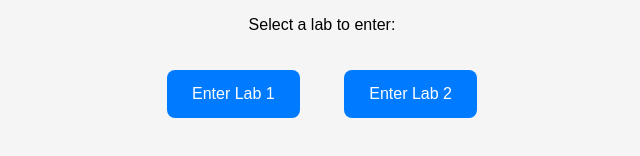
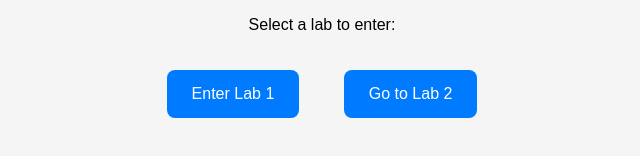
Before and after one commit to Someone999j/Someone999j.github.io, a plain HTML site: page index.html in a window 1280 px wide. Shown: the part 122-278 px from the top of the page, 318-958 px from the left. Drawn offline with Linux system fonts and the light colour scheme.

Commit message:
Update index.html

```diff
--- a/index.html
+++ b/index.html
@@ -32,6 +32,6 @@
     <h1>Welcome to the Lab Portal</h1>
     <p>Select a lab to enter:</p>
     <a href="lab1/">Enter Lab 1</a>
-    <a href="lab2/">Enter Lab 2</a>
+    <a href="lab2/index.html">Go to Lab 2</a>
 </body>
 </html>
```
